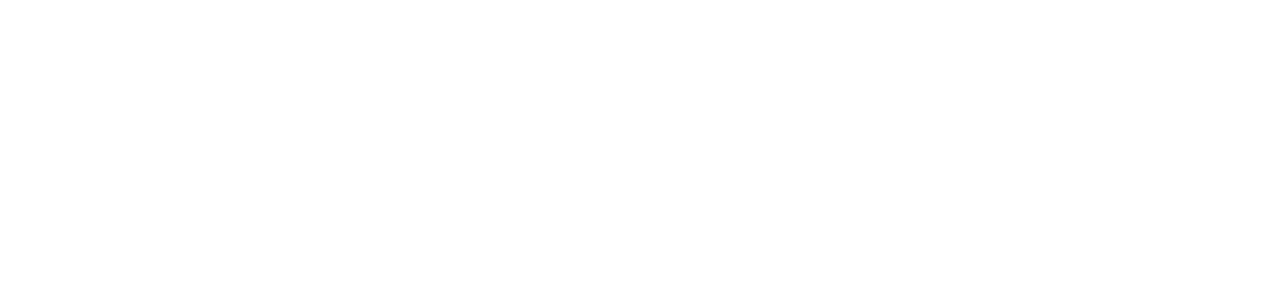
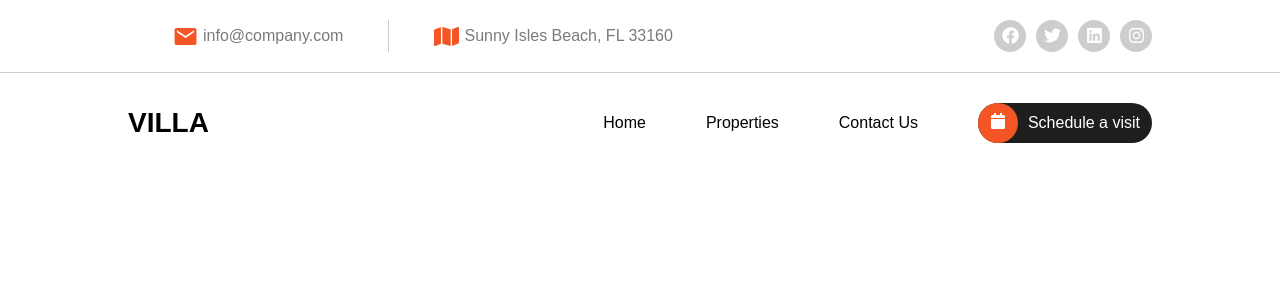
Before and after one commit to ulvieyvazov/villa_agency, a React (Vite) app in the folder front/: page / in a window 1280 px wide. Shown: the top 300 px of the page. Built offline with nearby package versions, Linux system fonts and the light colour scheme.

Commit message:
header and top section

```diff
--- a/front/package.json
+++ b/front/package.json
@@ -11,7 +11,10 @@
   },
   "dependencies": {
     "react": "^18.3.1",
-    "react-dom": "^18.3.1"
+    "react-dom": "^18.3.1",
+    "react-icons": "^5.4.0",
+    "saas": "^1.0.0",
+    "scss": "^0.2.4"
   },
   "devDependencies": {
     "@eslint/js": "^9.17.0",
@@ -23,6 +26,7 @@
     "eslint-plugin-react-hooks": "^5.0.0",
     "eslint-plugin-react-refresh": "^0.4.16",
     "globals": "^15.14.0",
+    "sass-embedded": "^1.83.0",
     "vite": "^6.0.6"
   }
 }
--- a/front/src/App.jsx
+++ b/front/src/App.jsx
@@ -1,10 +1,13 @@
 import './App.css'
+import Header from './components/Header'
+import TopHeader from './components/TopHeader'
 
 function App() {
 
   return (
     <>
-
+      <TopHeader />
+      <Header />
     </>
   )
 }
--- /dev/null
+++ b/front/src/components/Header/index.jsx
@@ -0,0 +1,32 @@
+import React from 'react';
+import "./index.scss"
+import { FaCalendar } from "react-icons/fa";
+
+const Header = () => {
+    return (
+        <div id='header-container'>
+            <div className='header-parent'>
+                <div className='header-nav'>
+                    <div className='header-left'>
+                        villa
+                    </div>
+
+                    <div className='header-right'>
+                        <ul className='ul'>
+                            <li>Home</li>
+                            <li>Properties</li>
+                            <li>Contact Us</li>
+                            <li className='visit'>
+                                <div style={{width: "40px", height: "40px", backgroundColor: "#f35525", borderRadius: "50%", position: "relative"}}>
+                                    <FaCalendar style={{ color: "white", position: "absolute", top:"25%", left: "30%" }} />
+                                </div>
+                                Schedule a visit</li>
+                        </ul>
+                    </div>
+                </div>
+            </div>
+        </div>
+    );
+}
+
+export default Header;
--- /dev/null
+++ b/front/src/components/Header/index.scss
@@ -0,0 +1,51 @@
+#header-container {
+    max-width: 1640px;
+    margin: 0 auto;
+
+    .header-parent {
+        width: 80%;
+        margin: 0 auto;
+
+        .header-nav {
+            width: 100%;
+            margin: 30px 0;
+            display: flex;
+            justify-content: space-between;
+            align-items: center;
+
+            .header-left {
+                text-transform: uppercase;
+                font-size: 28px;
+                font-weight: 700;
+            }
+
+            .header-right {
+                ul {
+                    display: flex;
+                    gap: 60px;
+                    font-weight: 500;
+                    align-items: center;
+
+                    .visit {
+                        background-color: #1e1e1e;
+                        display: flex;
+                        gap: 10px;
+                        align-items: center;
+                        color: white;
+                        padding-right: 12px;
+                        border-radius: 20px;
+                        cursor: pointer;
+                    }
+
+                    li:hover {
+                        color: #f35525;
+                        cursor: pointer;
+                    }
+
+                }
+
+            }
+
+        }
+    }
+}
--- /dev/null
+++ b/front/src/components/TopHeader/index.jsx
@@ -0,0 +1,62 @@
+import React from 'react';
+import "./index.scss"
+import { IoMdMail } from "react-icons/io";
+import { FaInstagram, FaLinkedin, FaMap, FaTwitter } from "react-icons/fa6";
+import { FaFacebook } from "react-icons/fa";
+
+const TopHeader = () => {
+    return (
+        <div id='topHeader-container'>
+            <div className='topHeader-parent'>
+                <div className='topHeader-infos'>
+                    <div className='topHeader-left'>
+                        <div style={{ display: "flex", alignItems: "center", gap: "5px", padding: "0 45px", borderRight: "1px solid #cdcdcd" }}>
+                            <IoMdMail style={{
+                                color: "#f35525",
+                                fontSize: "25px"
+                            }} />
+                            <p>info@company.com</p>
+                        </div>
+
+                        <div style={{ display: "flex", alignItems: "center", gap: "5px", padding: "0 45px" }}>
+                            <FaMap style={{
+                                color: "#f35525",
+                                fontSize: "25px"
+                            }} />
+                            <p> Sunny Isles Beach, FL 33160</p>
+                        </div>
+
+                    </div>
+
+                    <div className='topHeader-right'>
+                        <ul>
+                            <li>
+                                <a href="#">
+                                    <FaFacebook />
+                                </a>
+                            </li>
+                            <li>
+                            <a href="#">
+                                    <FaTwitter />
+                                </a>
+                            </li>
+                            <li>
+                            <a href="#">
+                                    <FaLinkedin />
+                                </a>
+                            </li>
+                            <li>
+                            <a href="#">
+                                    <FaInstagram />
+                                </a>
+                            </li>
+                        </ul>
+
+                    </div>
+                </div>
+            </div>
+        </div>
+    );
+}
+
+export default TopHeader;
--- /dev/null
+++ b/front/src/components/TopHeader/index.scss
@@ -0,0 +1,56 @@
+#topHeader-container {
+    max-width: 1640px;
+    margin: 0 auto;
+    border-bottom: 1px solid #cdcdcd;
+
+
+    .topHeader-parent {
+        width: 80%;
+        margin: 0 auto;
+
+
+        .topHeader-infos {
+            width: 100%;
+            margin: 20px 0;
+            display: flex;
+            justify-content: space-between;
+
+
+            .topHeader-left {
+                display: flex;
+
+                p {
+                    color: #7a7a7a;
+                }
+            }
+
+            .topHeader-right {
+                ul {
+                    display: flex;
+                    gap: 10px;
+
+                    li {
+                        width: 32px;
+                        height: 32px;
+                        border-radius: 50%;
+                        background-color: #cdcdcd;
+                        position: relative;
+                        transition: all 0.5s;
+
+                        a {
+                            position: absolute;
+                            left: 25%;
+                            top: 22%;
+                            font-size: 17px;
+                            color: white;
+                        }
+                    }
+
+                    li:hover {
+                        background-color: #f35525;
+                    }
+                }
+            }
+        }
+    }
+}
```
Also changed, not shown: 1 other file (tests, documents, lock files or other folders).
